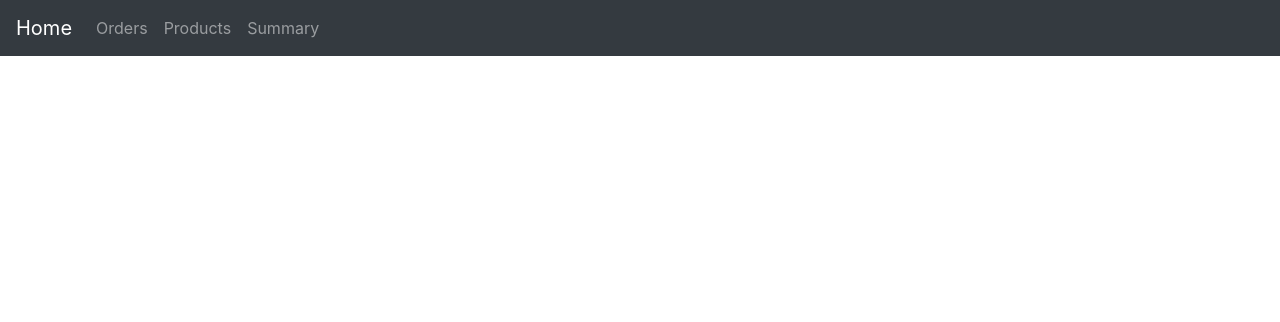
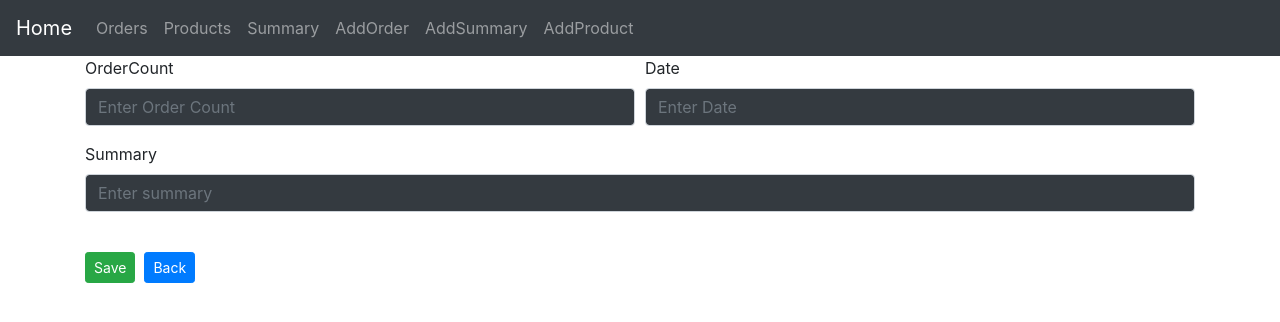
Before and after one commit to Moss4t/AFP_TenGeri, a React (Create React App) app in the folder frontend/: page /editSummary/1 in a window 1280 px wide. Shown: the top 322 px of the page. Built offline with nearby package versions, Linux system fonts and the light colour scheme.

Commit message:
Kis javítások
Funkciók javítása

```diff
--- a/frontend/src/App.js
+++ b/frontend/src/App.js
@@ -9,6 +9,11 @@ import OrderList from "./components/OrderList";
 import ProductList from "./components/ProductList";
 import SummaryList from "./components/SummaryList";
 import EditOrder from "./components/EditOrder";
+import Order from "./components/Order";
+import Product from "./components/Product";
+import Summary from "./components/Summary";
+import EditSummary from "./components/EditSummary";
+import EditProduct from "./components/EditProduct";
 
  class App extends Component {
 
@@ -24,6 +29,11 @@ import EditOrder from "./components/EditOrder";
                           <Route path="/ProductList" exact component={ProductList}/>
                           <Route path="/SummaryList" exact component={SummaryList}/>
                           <Route path="/editOrder/:id" exact component={EditOrder}/>
+                          <Route path="/editSummary/:id" exact component={EditSummary}/>
+                          <Route path="/editProduct/:id" exact component={EditProduct}/>
+                          <Route path="/createOrder" exact component={Order}/>
+                          <Route path="/createSummary" exact component={Summary}/>
+                          <Route path="/createProduct" exact component={Product}/>
 
                       </Switch>
                   </Col>
--- a/frontend/src/components/EditOrder.js
+++ b/frontend/src/components/EditOrder.js
@@ -91,7 +91,7 @@ export default class EditOrder extends Component{
     }
 
     render() {
-        const {prodName, price, status, tableID, date} = this.state;
+        const {prodName, price, status, date, tableID } = this.state;
         return(
             <Form onSubmit={this.updateOrder} id={"OrderForms"} >
                 <Form.Row>
--- a/frontend/src/components/EditProduct.js
+++ b/frontend/src/components/EditProduct.js
@@ -1,4 +1,4 @@
-import {Component} from "react";
+import React, {Component} from "react";
 import {Button, Col, Form} from "react-bootstrap";
 import axios from "axios";
 
@@ -37,6 +37,13 @@ export default class EditProduct extends Component{
         this.setState({[event.target.name]:event.target.value});
     };
 
+    componentDidMount() {
+        const productId =+ this.props.match.params.prodId;
+        if(productId) {
+            this.findProductById(productId);
+        }
+    }
+
     updateProduct = event =>
     {
         event.preventDefault();
@@ -60,6 +67,10 @@ export default class EditProduct extends Component{
         this.setState(this.initialState)
 
     };
+
+    pruductList = () => {
+        return this.props.history.push("/productList")
+    }
 
     render(){
         const {prodName, prodCount, warehouseName} = this.state;
@@ -109,6 +120,10 @@ export default class EditProduct extends Component{
                 <Button size={"sm"} variant="success" type="submit">
                     Save
                 </Button>
+                &nbsp;&nbsp;
+                <Button size={"sm"} variant="primary" type="submit" onClick={this.productList.bind}>
+                    Back
+                </Button>
             </Form>
         )
     }
--- a/frontend/src/components/EditSummary.js
+++ b/frontend/src/components/EditSummary.js
@@ -1,4 +1,4 @@
-import {Component} from "react";
+import React, {Component} from "react";
 import axios from "axios";
 import {Button, Col, Form} from "react-bootstrap";
 
@@ -62,6 +62,10 @@ export default class EditSummary extends Component{
         this.setState(this.initialState);
     };
 
+    summaryList = () => {
+        return this.props.history.push("/summaryList")
+    }
+
     render() {
         const {ordCount, date, summary} = this.state;
         return(
@@ -110,6 +114,10 @@ export default class EditSummary extends Component{
                 <Button size={"sm"} variant="success" type="submit">
                     Save
                 </Button>
+                &nbsp;&nbsp;
+                <Button size={"sm"} variant="primary" type="submit" onClick={this.summaryList.bind()}>
+                    Back
+                </Button>
             </Form>
         )
     }
--- a/frontend/src/components/NavigationBar.js
+++ b/frontend/src/components/NavigationBar.js
@@ -14,6 +14,9 @@ class NavigationBar extends React.Component
                     <Link to={"OrderList"} className={"nav-link"}>Orders</Link>
                     <Link to={"ProductList"} className={"nav-link"}>Products</Link>
                     <Link to={"SummaryList"} className={"nav-link"}>Summary</Link>
+                    <Link to={"createOrder"} className={"nav-link"}>AddOrder</Link>
+                    <Link to={"createSummary"} className={"nav-link"}>AddSummary</Link>
+                    <Link to={"createProduct"} className={"nav-link"}>AddProduct</Link>
                 </Nav>
             </Navbar>
         )
--- a/frontend/src/components/Order.js
+++ b/frontend/src/components/Order.js
@@ -50,6 +50,7 @@ export default class Order extends Component
             .then(response => {
                 if (response.data != null)
                 {
+                    setTimeout(() => this.orderList(),3000);
                     console.log(response.data)
                 }
                 else
@@ -59,6 +60,10 @@ export default class Order extends Component
             });
         this.setState(this.initialState);
     };
+
+    orderList = () => {
+        return this.props.history.push("/orderList")
+    }
 
     orderChange = event =>
     {
--- a/frontend/src/components/Product.js
+++ b/frontend/src/components/Product.js
@@ -48,6 +48,7 @@ export default class Product extends Component{
             .then(response => {
                 if(response.data != null)
                 {
+                    setTimeout(() => this.productList(),3000);
                     console.log(response.data)
                 }
                 else
@@ -61,6 +62,10 @@ export default class Product extends Component{
     productChange = event => {
         this.setState({[event.target.name]:event.target.value});
     };
+
+    productList = () => {
+        return this.props.history.push("/productList")
+    }
 
     render(){
         const {prodName, prodCount, warehouseName} = this.state;
--- a/frontend/src/components/ProductList.js
+++ b/frontend/src/components/ProductList.js
@@ -1,6 +1,7 @@
 import React from "react";
 import axios from "axios";
 import {Table} from "react-bootstrap";
+import {Link} from "react-router-dom";
 
 class ProductList extends React.Component{
 
@@ -24,7 +25,7 @@ class ProductList extends React.Component{
     }
 
     deleteRow(id,e){
-        axios.delete("http://localhost:8081/orders/deleteOrder/" + id)
+        axios.delete("http://localhost:8081/warehouse/deleteProd/" + id)
             .then(resp => resp.data)
     }
 
@@ -54,8 +55,8 @@ class ProductList extends React.Component{
                                 <td className={"align-middle"}>{prod.prodName}</td>
                                 <td className={"align-middle"}>{prod.prodCount}</td>
                                 <td className={"align-middle"}>{prod.warehouseName}</td>
-                                <td className={"align-middle"}><button>Edit</button></td>
-                                <td className={"align-middle"}><button onClick={(e) => this.deleteRow(prod.prodID,e)}>Delete</button></td>
+                                <td className={"align-middle"}><button><Link to={"editProduct/" +prod.prodId}>Edit</Link></button></td>
+                                <td className={"align-middle"}><button onClick={(e) => this.deleteRow(prod.prodId,e)}>Delete</button></td>
                             </tr>
                         ))
                     }
--- a/frontend/src/components/Summary.js
+++ b/frontend/src/components/Summary.js
@@ -39,6 +39,7 @@ export default class Summary extends Component{
         axios.post("http://localhost:8081/summary/createSummary", summary)
             .then(response => {
                 if(response.data != null){
+                    setTimeout(() => this.summaryList(),3000);
                     console.log(response.data)
                 }
                 else{
@@ -47,6 +48,10 @@ export default class Summary extends Component{
             });
         this.setState(this.initialState);
     };
+
+    summaryList = () => {
+        return this.props.history.push("/summaryList")
+    }
 
     summaryChange = event => {
         this.setState({[event.target.name]:event.target.value});
--- a/frontend/src/components/SummaryList.js
+++ b/frontend/src/components/SummaryList.js
@@ -1,6 +1,7 @@
 import React from "react";
 import axios from "axios";
 import {Table} from "react-bootstrap";
+import {Link} from "react-router-dom";
 
 class SummaryList extends React.Component{
     constructor(props) {
@@ -53,7 +54,7 @@ class SummaryList extends React.Component{
                                 <td className={"align-middle"}>{sum.ordCount}</td>
                                 <td className={"align-middle"}>{sum.date}</td>
                                 <td className={"align-middle"}>{sum.summary}</td>
-                                <td className={"align-middle"}><button>Edit</button></td>
+                                <td className={"align-middle"}><button><Link to={"editSummary/" +sum.sumId}>Edit </Link></button></td>
                                 <td className={"align-middle"}><button onClick={(e) => this.deleteRow(sum.sumId,e)}>Delete</button></td>
                             </tr>
                         ))
```
